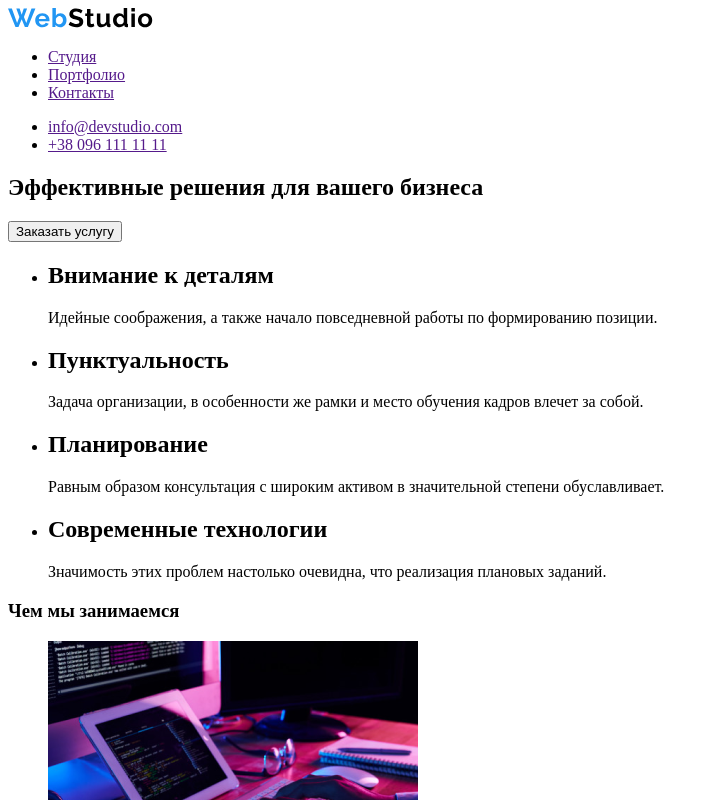
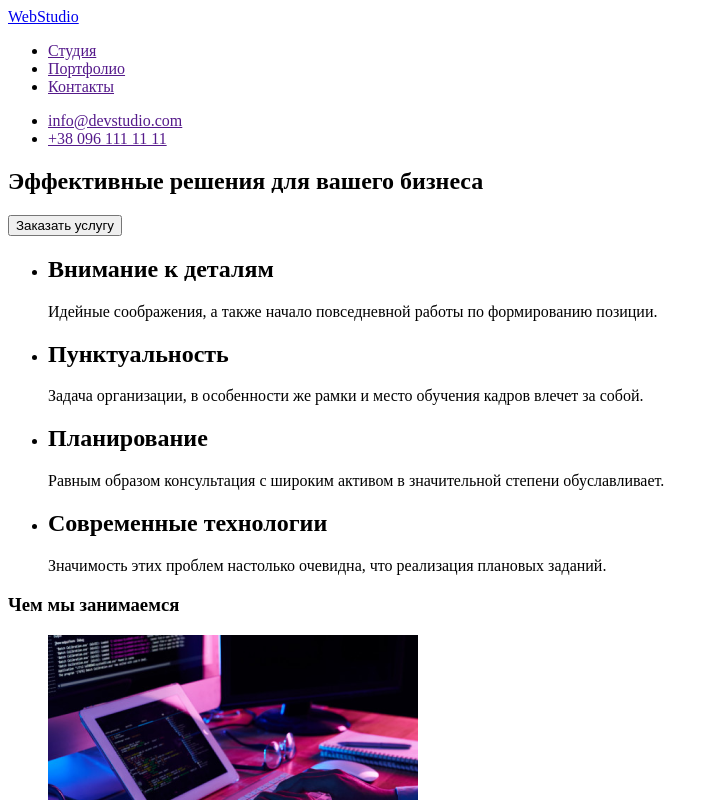
Before and after one commit to VladyslavLysenko/goit-markup-hw-01, a plain HTML site: page index.html in a window 1280 px wide. Shown: the top 800 px of the page, without its empty margins (0-717 px from the left). Drawn offline with Linux system fonts and the light colour scheme.

Commit message:
Update index.html

```diff
--- a/index.html
+++ b/index.html
@@ -4,14 +4,14 @@
     <meta charset="UTF-8">
     <meta http-equiv="X-UA-Compatible" content="IE=edge">
     <meta name="viewport" content="width=device-width, initial-scale=1.0">
-    <title>Document</title>
+    <title>Студия</title>
 </head>
 <body>
 <!--Шапка сайта-->
     <header>
 
     <a href="/">
-        <img src="/images/WebStudio.svg" alt="WebStudio">
+        WebStudio
         </a>
         <!--Навигация-->
         <nav>
@@ -109,7 +109,7 @@
 <!--Footer-->
 <footer>
     <a href="/">
-        <img src="/images/WebStudio1.svg" alt="WebStudio">
+    WebStudio
     </a>
 <address>
     <ul>
@@ -118,6 +118,7 @@
     <li><a href="/">+38 099 111 11 11</a></li>
     </ul>
     </address>
+
 </footer>
 </body>
 </html>
```
